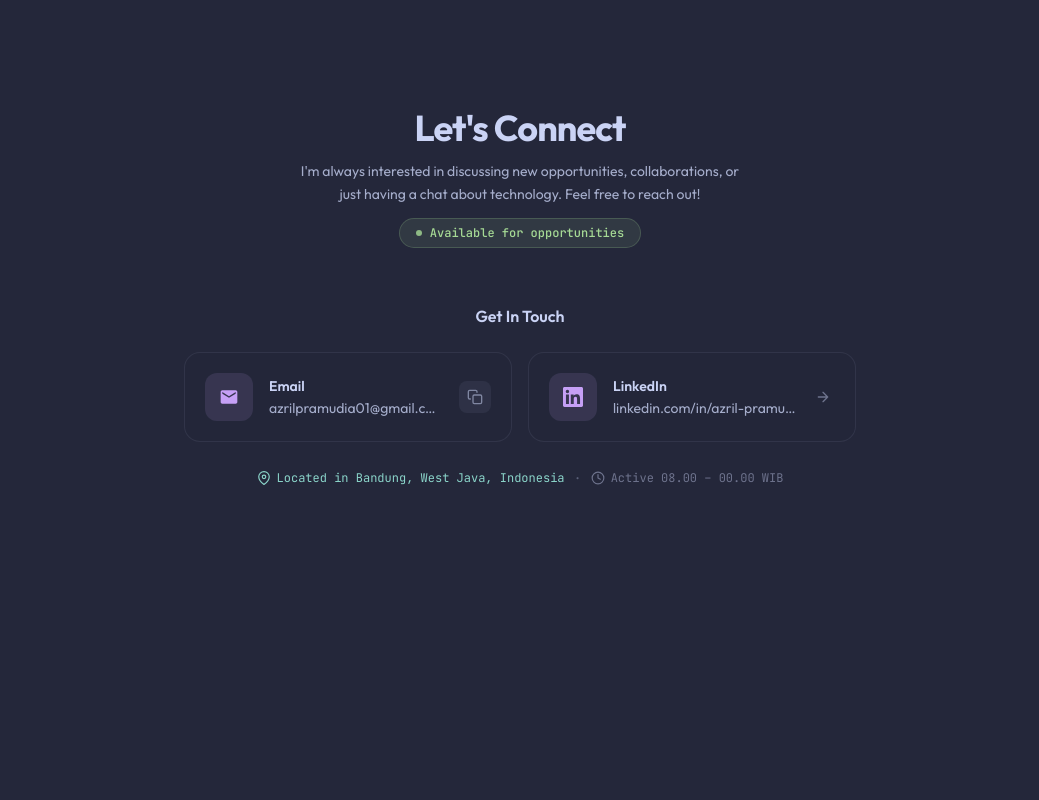
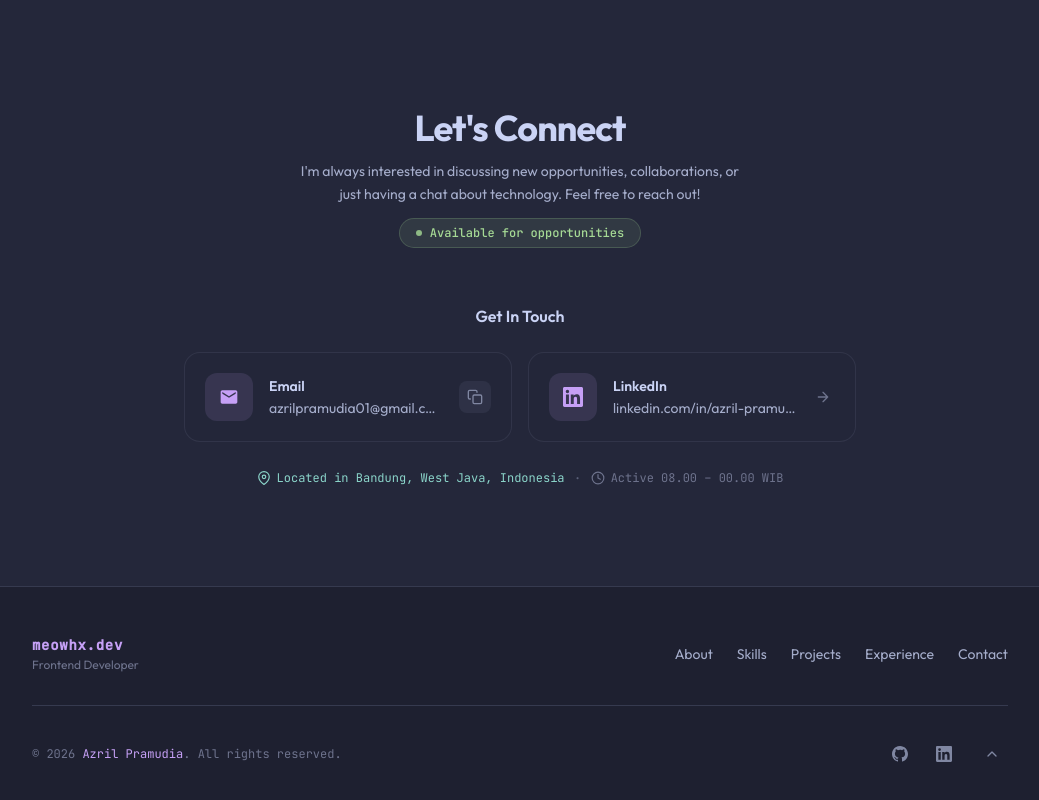
Before and after one commit to azrilpramudia/personal-website, a Next.js app: page / in a window 1280 px wide. Shown: the part 3878-4678 px from the top of the page, without its empty margins (120-1159 px from the left). Before the commit the page ends 4464 px from the top, so only its background shows below. Built offline with nearby package versions, Linux system fonts and the light colour scheme.

Commit message:
feat: add footer

```diff
--- a/src/app/layout.tsx
+++ b/src/app/layout.tsx
@@ -1,6 +1,7 @@
 import type { Metadata } from "next";
 import "./globals.css";
 import Navbar from "../components/layout/Navbar";
+import Footer from "../components/layout/Footer";
 
 export const metadata: Metadata = {
   title: "meowhx.dev",
@@ -17,6 +18,7 @@
       <body>
         <Navbar />
         {children}
+        <Footer />
       </body>
     </html>
   );
--- a/src/components/layout/Footer.tsx
+++ b/src/components/layout/Footer.tsx
@@ -0,0 +1,137 @@
+"use client";
+
+import { motion } from "framer-motion";
+import { fadeUp } from "@/src/lib/animation";
+import { personalInfo, navItems } from "@/src/data/index";
+
+// ── Social icons map ──────────────────────────────────────────
+function GithubIcon() {
+  return (
+    <svg viewBox="0 0 24 24" fill="currentColor" className="size-4">
+      <path d="M12 0C5.374 0 0 5.373 0 12c0 5.302 3.438 9.8 8.207 11.387.599.111.793-.261.793-.577v-2.234c-3.338.726-4.033-1.416-4.033-1.416-.546-1.387-1.333-1.756-1.333-1.756-1.089-.745.083-.729.083-.729 1.205.084 1.839 1.237 1.839 1.237 1.07 1.834 2.807 1.304 3.492.997.107-.775.418-1.305.762-1.604-2.665-.305-5.467-1.334-5.467-5.931 0-1.311.469-2.381 1.236-3.221-.124-.303-.535-1.524.117-3.176 0 0 1.008-.322 3.301 1.23A11.509 11.509 0 0 1 12 5.803c1.02.005 2.047.138 3.006.404 2.291-1.552 3.297-1.23 3.297-1.23.653 1.653.242 2.874.118 3.176.77.84 1.235 1.911 1.235 3.221 0 4.609-2.807 5.624-5.479 5.921.43.372.823 1.102.823 2.222v3.293c0 .319.192.694.801.576C20.566 21.797 24 17.3 24 12c0-6.627-5.373-12-12-12z" />
+    </svg>
+  );
+}
+
+function LinkedInIcon() {
+  return (
+    <svg viewBox="0 0 24 24" fill="currentColor" className="size-4">
+      <path d="M20.447 20.452h-3.554v-5.569c0-1.328-.027-3.037-1.852-3.037-1.853 0-2.136 1.445-2.136 2.939v5.667H9.351V9h3.414v1.561h.046c.477-.9 1.637-1.85 3.37-1.85 3.601 0 4.267 2.37 4.267 5.455v6.286zM5.337 7.433a2.062 2.062 0 0 1-2.063-2.065 2.064 2.064 0 1 1 2.063 2.065zm1.782 13.019H3.555V9h3.564v11.452zM22.225 0H1.771C.792 0 0 .774 0 1.729v20.542C0 23.227.792 24 1.771 24h20.451C23.2 24 24 23.227 24 22.271V1.729C24 .774 23.2 0 22.222 0h.003z" />
+    </svg>
+  );
+}
+
+const socialIcons: Record<string, React.ReactNode> = {
+  GitHub: <GithubIcon />,
+  LinkedIn: <LinkedInIcon />,
+};
+
+// ── Footer ────────────────────────────────────────────────────
+export default function Footer() {
+  const currentYear = new Date().getFullYear();
+
+  const scrollTo = (href: string) =>
+    document
+      .getElementById(href.replace("#", ""))
+      ?.scrollIntoView({ behavior: "smooth" });
+
+  const scrollToTop = () => window.scrollTo({ top: 0, behavior: "smooth" });
+
+  return (
+    <footer className="bg-macchiato-mantle border-t border-macchiato-surface0">
+      <div className="max-w-5xl mx-auto px-6 py-12">
+        {/* Top row: brand + nav links */}
+        <motion.div
+          variants={fadeUp}
+          initial="hidden"
+          whileInView="visible"
+          viewport={{ once: true }}
+          className="flex flex-col md:flex-row items-center justify-between gap-6 mb-8"
+        >
+          {/* Brand */}
+          <button
+            onClick={scrollToTop}
+            className="flex flex-col items-center md:items-start cursor-pointer group"
+          >
+            <span className="font-mono text-macchiato-mauve text-sm font-semibold tracking-wider group-hover:text-macchiato-lavender transition-colors">
+              {personalInfo.name.toLowerCase().replace(" ", ".")}.dev
+            </span>
+            <span className="text-macchiato-overlay0 text-xs mt-0.5">
+              {personalInfo.title}
+            </span>
+          </button>
+
+          {/* Nav links */}
+          <nav className="flex flex-wrap justify-center gap-x-6 gap-y-2">
+            {navItems.map((item) => (
+              <button
+                key={item.href}
+                onClick={() => scrollTo(item.href)}
+                className="text-macchiato-subtext0 text-sm hover:text-macchiato-text transition-colors duration-200 cursor-pointer"
+              >
+                {item.label}
+              </button>
+            ))}
+          </nav>
+        </motion.div>
+
+        {/* Divider */}
+        <div className="h-px bg-macchiato-surface0 mb-8" />
+
+        {/* Bottom row: copyright + social */}
+        <motion.div
+          variants={fadeUp}
+          initial="hidden"
+          whileInView="visible"
+          viewport={{ once: true }}
+          className="flex flex-col md:flex-row items-center justify-between gap-4"
+        >
+          {/* Copyright */}
+          <p className="font-mono text-xs text-macchiato-overlay0 text-center md:text-left">
+            © {currentYear}{" "}
+            <span className="text-macchiato-mauve">Azril Pramudia</span>. All
+            rights reserved.
+          </p>
+
+          {/* Social links */}
+          <div className="flex items-center gap-3">
+            {[
+              { platform: "GitHub", url: personalInfo.githubUrl },
+              { platform: "LinkedIn", url: personalInfo.linkedinUrl },
+            ].map((s) => (
+              <a
+                key={s.platform}
+                href={s.url}
+                target="_blank"
+                rel="noopener noreferrer"
+                aria-label={s.platform}
+                className="size-8 rounded-lg flex items-center justify-center text-macchiato-overlay1 hover:text-macchiato-mauve hover:bg-macchiato-surface0 transition-all duration-200"
+              >
+                {socialIcons[s.platform]}
+              </a>
+            ))}
+
+            {/* Back to top */}
+            <button
+              onClick={scrollToTop}
+              aria-label="Back to top"
+              className="size-8 rounded-lg flex items-center justify-center text-macchiato-overlay1 hover:text-macchiato-mauve hover:bg-macchiato-surface0 transition-all duration-200 cursor-pointer ml-1"
+            >
+              <svg
+                viewBox="0 0 24 24"
+                fill="none"
+                stroke="currentColor"
+                strokeWidth="2"
+                strokeLinecap="round"
+                strokeLinejoin="round"
+                className="size-4"
+              >
+                <path d="M18 15l-6-6-6 6" />
+              </svg>
+            </button>
+          </div>
+        </motion.div>
+      </div>
+    </footer>
+  );
+}
--- a/src/data/index.ts
+++ b/src/data/index.ts
@@ -64,14 +64,12 @@
 // PERSONAL INFO
 // ============================================================
 export const personalInfo = {
-  name: "Nama Kamu",
-  title: "Full Stack Developer",
-  tagline: "Membangun produk digital yang indah & fungsional.",
-  bio: "Saya seorang developer yang passionate dalam membuat pengalaman web yang luar biasa. Suka belajar hal baru dan bereksperimen dengan teknologi terbaru.",
+  name: "meowhx",
+  title: "Frontend Developer",
   location: "Indonesia",
   availableForWork: true,
   cvUrl: "/cv.pdf",
-  githubUrl: "https://github.com/username",
-  linkedinUrl: "https://linkedin.com/in/azril-pramudia-anugrah", // ganti dengan username LinkedIn kamu
-  email: "azrilpramudia01@gmail.com", // ganti dengan email kamu
+  githubUrl: "https://github.com/azrilpramudia",
+  linkedinUrl: "https://linkedin.com/in/azril-pramudia-anugrah",
+  email: "azrilpramudia01@gmail.com",
 };
```
